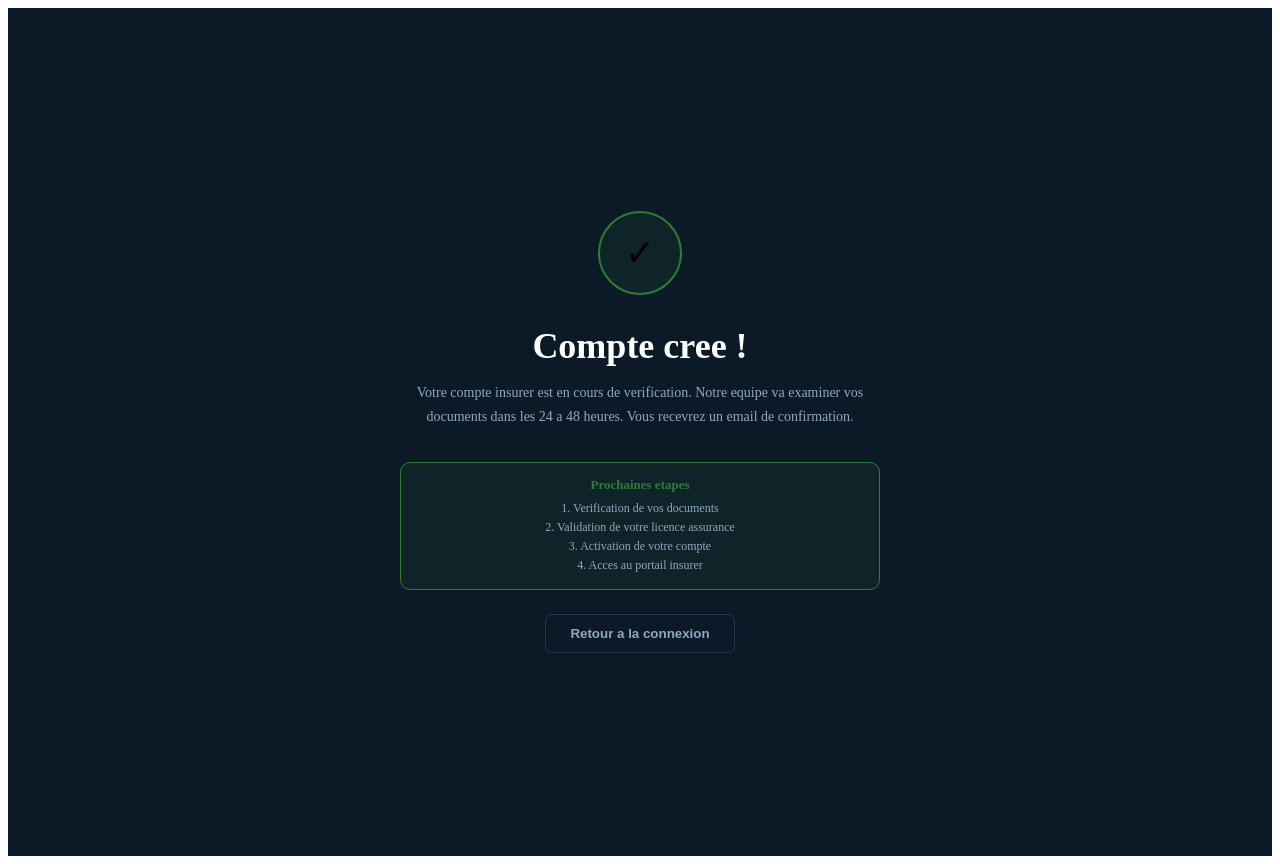
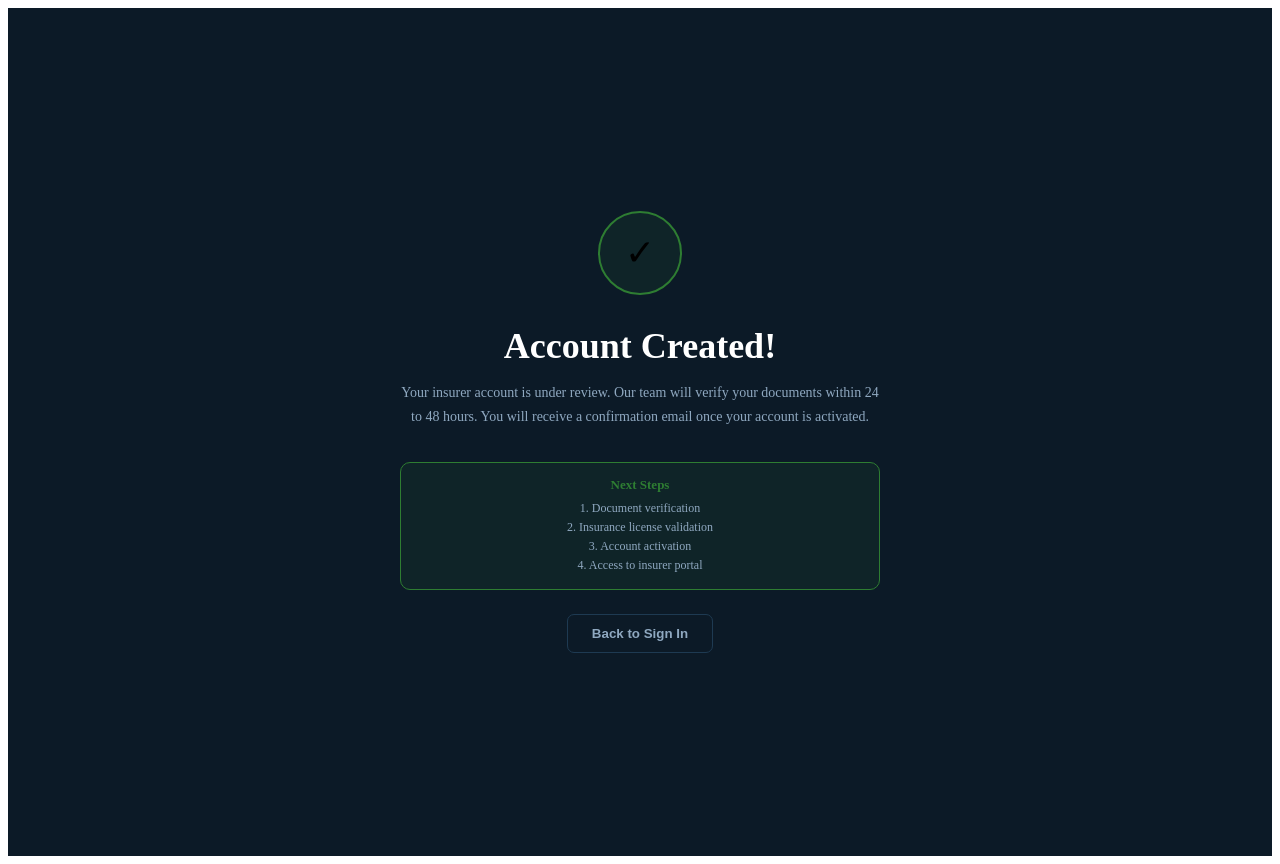
Before and after one commit to surveybaja-source/SurveyLink., a Next.js app: page /pending-insurer in a window 1280 px wide. Built offline with nearby package versions, Linux system fonts and the light colour scheme.

Commit message:
Translate French text to English in page.js

```diff
--- a/app/pending-insurer/page.js
+++ b/app/pending-insurer/page.js
@@ -10,23 +10,23 @@ export default function PendingInsurer() {
           ✓
         </div>
         <h2 style={{color:'#fff',fontSize:36,fontWeight:900,marginBottom:12}}>
-          Compte cree !
+          Account Created!
         </h2>
         <p style={{color:'#8fa8c0',fontSize:14,lineHeight:1.75,marginBottom:32}}>
-          Votre compte insurer est en cours de verification. Notre equipe va examiner vos documents dans les 24 a 48 heures. Vous recevrez un email de confirmation.
+          Your insurer account is under review. Our team will verify your documents within 24 to 48 hours. You will receive a confirmation email once your account is activated.
         </p>
         <div style={{background:'rgba(46,125,50,0.1)',border:'1px solid #2e7d32',borderRadius:10,padding:'14px 20px',marginBottom:24}}>
-          <div style={{color:'#2e7d32',fontWeight:700,fontSize:13}}>Prochaines etapes</div>
+          <div style={{color:'#2e7d32',fontWeight:700,fontSize:13}}>Next Steps</div>
           <div style={{color:'#8fa8c0',fontSize:12,marginTop:6,lineHeight:1.6}}>
-            1. Verification de vos documents<br/>
-            2. Validation de votre licence assurance<br/>
-            3. Activation de votre compte<br/>
-            4. Acces au portail insurer
+            1. Document verification<br/>
+            2. Insurance license validation<br/>
+            3. Account activation<br/>
+            4. Access to insurer portal
           </div>
         </div>
         <button onClick={()=>router.push('/auth')}
           style={{background:'transparent',color:'#8fa8c0',border:'1px solid #1e3a52',borderRadius:7,padding:'11px 24px',cursor:'pointer',fontWeight:700}}>
-          Retour a la connexion
+          Back to Sign In
         </button>
       </div>
     </div>
```
